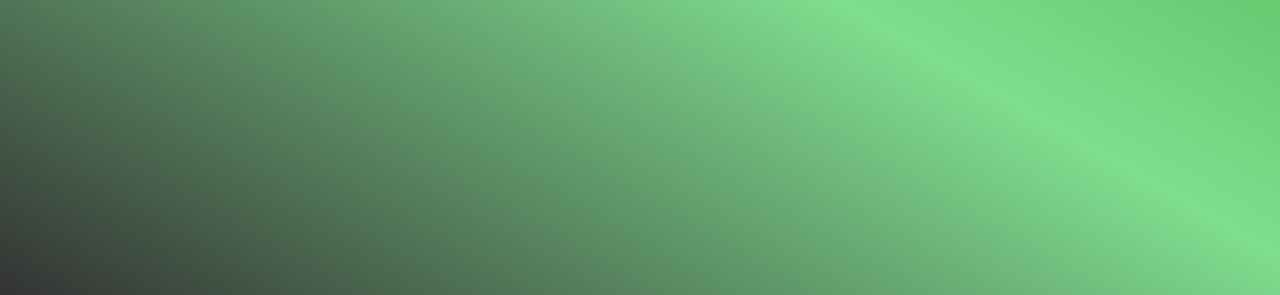
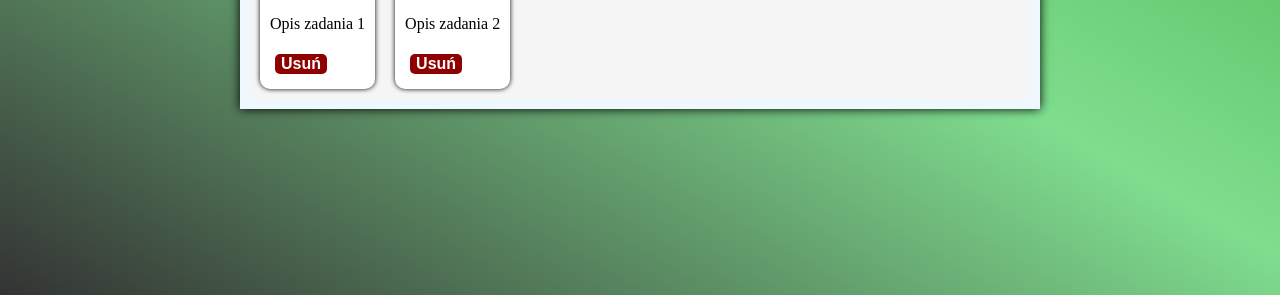
Before and after one commit to kbloski/todoList, a plain HTML site: page index.html in a window 1280 px wide. Shown: the part 521-816 px from the top of the page. Drawn offline with Linux system fonts and the light colour scheme; files whose address does not match are found by name; a web font is replaced by a local one.

Commit message:
Add delete function to task

```diff
--- a/js/controllers/todolistController.js
+++ b/js/controllers/todolistController.js
@@ -1,4 +1,3 @@
-import { deleteTask } from "../services/deleteTask.js";
 import { taskController } from "./taskController.js";
 
 class TodoListController {
@@ -18,29 +17,46 @@ class TodoListController {
         this.listElement = listUl;
     }
 
+    #createListElement( task ){
+            const liElement = document.createElement('li');
+            liElement.classList = 'todolist-item';
+
+            const titleEl = document.createElement('p');
+            titleEl.innerText = task.title;
+            titleEl.classList = 'todolist-item-title'
+            liElement.appendChild( titleEl );
+
+            const descriptionEl = document.createElement('p');
+            descriptionEl.innerText = task.description;
+            liElement.appendChild( descriptionEl);
+
+            const buttonDel = document.createElement('button');
+            buttonDel.classList = 'btn btn-danger';
+            buttonDel.innerText = 'Usuń';
+            buttonDel.addEventListener('click', ()=>{
+                taskController.deleteById( task.id );
+                this.render();
+            })
+            liElement.appendChild( buttonDel );
+
+
+            this.listElement.appendChild( liElement );
+    }
+
+
     render() {
         this.listElement.innerHTML = '';
         this.tasksList = taskController.getAll();
 
+
         for (const task of this.tasksList) {
-            this.listElement.innerHTML += `
-                <li class='todolist-item'>
-                    <div class='todolist-item-title'>
-                        ${task.title}
-                    </div>
-                    <p>
-                    ${task.description}
-                    </p>
-                    <button class='btn btn-danger' onclick=''>Usuń</button>
-                    <button class='btn btn-warning'>Edytuj</button>
-                </li>
-            `
+            this.#createListElement( task )
         }
     }
 }
 
 
 export const todoListController = new TodoListController();
-taskController.createTask()
-taskController.createTask()
+taskController.createTask('Test #1', 'Opis zadania 1')
+taskController.createTask('Test #2', 'Opis zadania 2')
 todoListController.render();
```
Also changed, not shown: index.html (line endings or trailing spaces).
